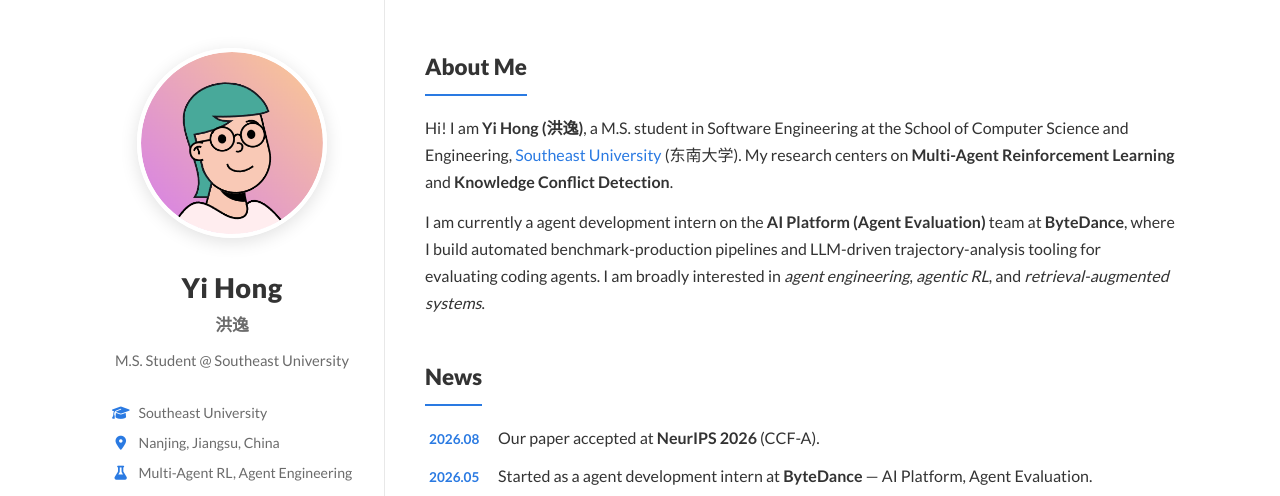
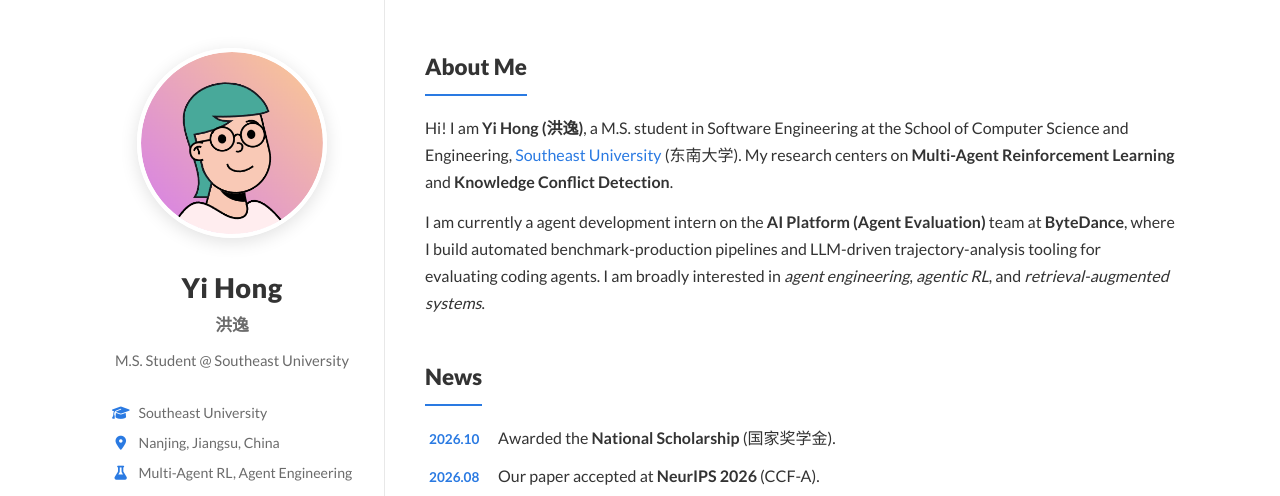
Before and after one commit to Yi-Eaaa/Yi-Eaaa.github.io, a plain HTML site: page index.html in a window 1280 px wide. Shown: the top 496 px of the page. Drawn offline with Linux system fonts and the light colour scheme.

Commit message:
Updated national scholarship

```diff
--- a/index.html
+++ b/index.html
@@ -70,6 +70,7 @@
       <section id="news">
         <h2>News</h2>
         <ul class="news-list">
+          <li><span class="date">2026.10</span> Awarded the <strong>National Scholarship</strong> (国家奖学金).</li>
           <li><span class="date">2026.08</span> Our paper accepted at <strong>NeurIPS 2026</strong> (CCF-A).</li>
           <li><span class="date">2026.05</span> Started as a agent development intern at <strong>ByteDance</strong> — AI Platform, Agent Evaluation.</li>
           <li><span class="date">2025.10</span> Awarded the <strong>National Scholarship</strong> (国家奖学金).</li>
@@ -255,6 +256,7 @@
       <section id="honors">
         <h2>Honors &amp; Awards</h2>
         <ul class="honors-list">
+          <li><span class="date">2026.10</span> National Scholarship (国家奖学金)</li>
           <li><span class="date">2025.10</span> National Scholarship (国家奖学金)</li>
           <li><span class="date">2025.10</span> First-Class Graduate Academic Scholarship</li>
           <li><span class="date">2025.10</span> Second Prize, Huawei Track — China Graduate AI Innovation Competition</li>
```
